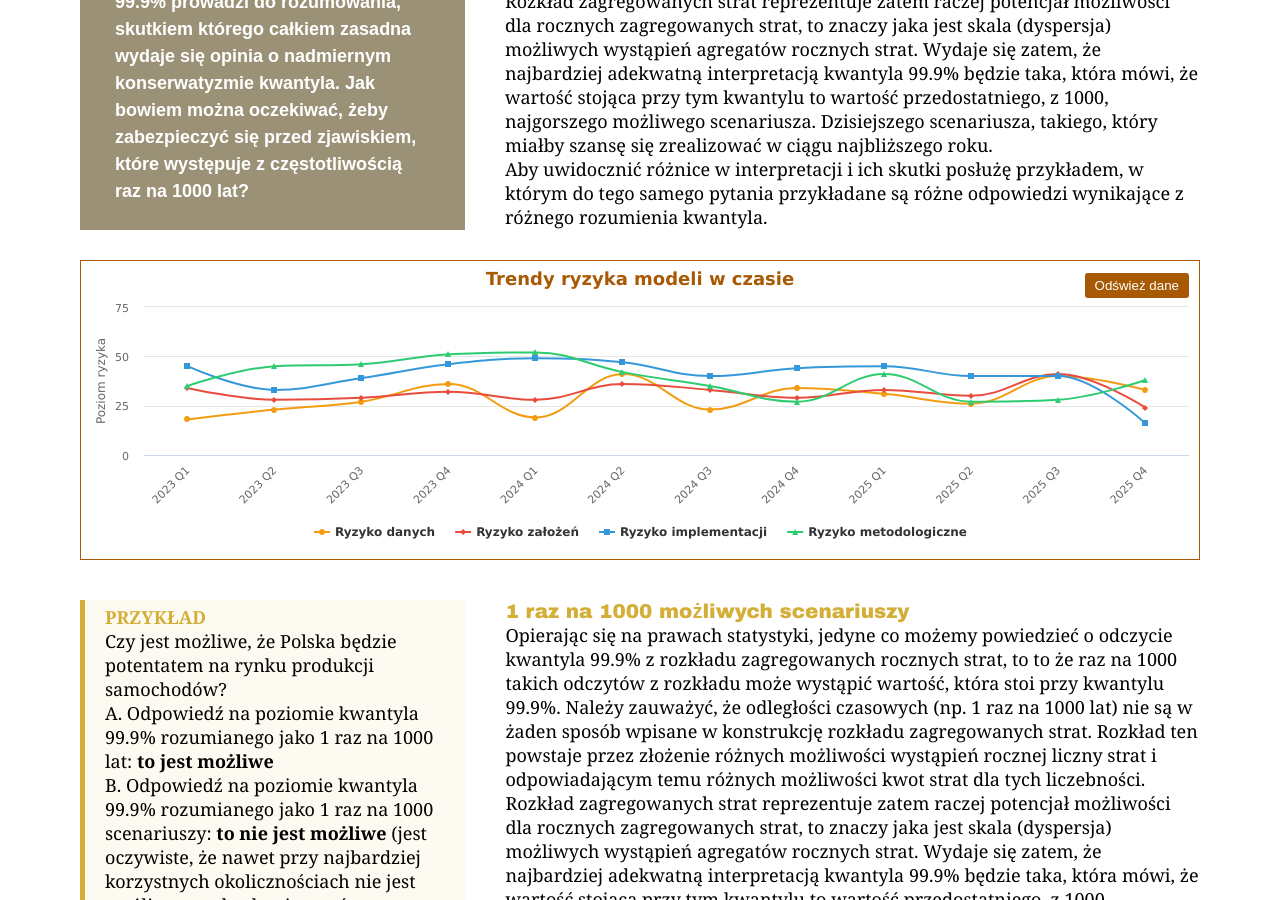
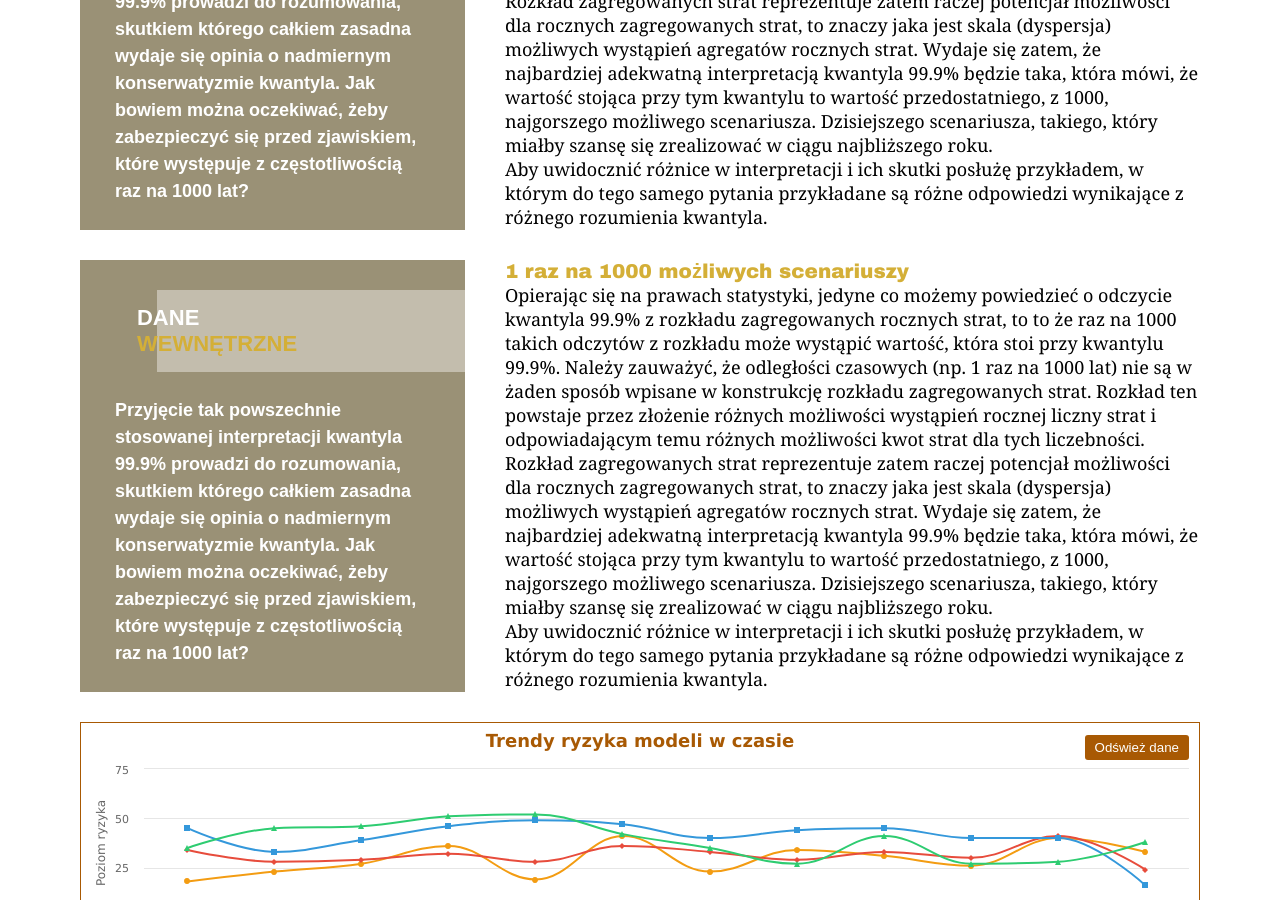
Before and after one commit to MaciejBuczak/risk-research, a Jekyll site: the page built from art-oprisk-kw999_v3_9.md, in a window 1280 px wide and 900 px high, scrolled down 22428 px. Built offline with Jekyll 4.4.1, drawn with Linux system fonts in a browser that asks for light colours.

Commit message:
Update art-oprisk-kw999-layout_v3_9.html

```diff
--- a/_layouts/art-oprisk-kw999-layout_v3_9.html
+++ b/_layouts/art-oprisk-kw999-layout_v3_9.html
@@ -1951,6 +1951,49 @@
     <p>Aby uwidocznić różnice w interpretacji i ich skutki posłużę przykładem, w którym do tego samego pytania przykładane są różne odpowiedzi wynikające z różnego rozumienia kwantyla.</p>
   </div>
 </div>
+
+
+
+
+        <!-- NOWE ELEMENTY: O5.1 i T 5.2 -->
+<div class="ryzmod-o51-container" style="gap: 20px;">
+  <!-- Lewy element - trzyrzędowy układ -->
+  <div class="ryzmod-o51-box" style="width: 35%; padding: 0; position: relative; border-left: 0; display: flex; flex-direction: column; border: 5px solid: #D4AF37">
+
+    <!-- Pierwszy rząd - pełna szerokość -->
+    <div style="background-color: #9A9176; padding: 15px; width: 100%;">
+    </div>
+
+    <!-- Drugi rząd - podzielony na dwie kolumny -->
+    <div style="display: flex; width: 100%;">
+      <!-- Lewa kolumna (20% szerokości) -->
+      <div style="background-color: #C3BDAD; padding: 15px; width: 20%;">
+      </div>
+      <!-- Prawa kolumna (80% szerokości) - inny kolor -->
+      <div style="background-color: #ACA48E; padding-left: 0px; padding-right: 0px; padding-top: 15px; padding-bottom: 15px; width: 80%;">
+        <p style="color: white; font-family: Arial, sans-serif; margin: 0; font-size: 22px; font-weight: bold; margin-left: -20px;">DANE</p>
+        <p style="color: #D4AF37; font-family: Arial, sans-serif; margin: 0; font-size: 22px; font-weight: bold; margin-left: -20px;">WEWNĘTRZNE</p>
+      </div>
+    </div>
+
+    <!-- Trzeci rząd - pełna szerokość -->
+    <div style="background-color: #9A9176; padding-left: 35px; padding-right: 35px; padding-top: 25px; padding-bottom: 25px; width: 100%; flex-grow: 1;">
+       <p style="color: white; font-family: Arial, sans-serif; font-weight: bold; margin: 0; line-height: 1.5; font-size: 18px;">Przyjęcie tak powszechnie stosowanej interpretacji kwantyla 99.9% prowadzi do rozumowania, skutkiem którego całkiem zasadna wydaje się opinia o nadmiernym konserwatyzmie kwantyla. Jak bowiem można oczekiwać, żeby zabezpieczyć się przed zjawiskiem, które występuje z częstotliwością raz na 1000 lat?</p>
+    </div>
+
+  </div>
+
+  <!-- Tekst po prawej - bez zmian -->
+  <div class="ryzmod-t52-text">
+    <h5 style="font-family: Arial Black, Arial, sans-serif; font-size: 20px; font-weight: bold; margin-top: 0; color: #D4AF37;">1 raz na 1000 możliwych scenariuszy</h5>
+    <p>Opierając się na prawach statystyki, jedyne co możemy powiedzieć o odczycie kwantyla 99.9% z rozkładu zagregowanych rocznych strat, to to że raz na 1000 takich odczytów z rozkładu może wystąpić wartość, która stoi przy kwantylu 99.9%. Należy zauważyć, że odległości czasowych (np. 1 raz na 1000 lat) nie są w żaden sposób wpisane w konstrukcję rozkładu zagregowanych strat. Rozkład ten powstaje przez złożenie różnych możliwości wystąpień rocznej liczny strat i odpowiadającym temu różnych możliwości kwot strat dla tych liczebności. Rozkład zagregowanych strat reprezentuje zatem raczej potencjał możliwości dla rocznych zagregowanych strat, to znaczy jaka jest skala (dyspersja) możliwych wystąpień agregatów rocznych strat. Wydaje się zatem, że najbardziej adekwatną interpretacją kwantyla 99.9% będzie taka, która mówi, że wartość stojąca przy tym kwantylu to wartość przedostatniego, z 1000, najgorszego możliwego scenariusza. Dzisiejszego scenariusza, takiego, który miałby szansę się zrealizować w ciągu najbliższego roku.</p>
+    <p>Aby uwidocznić różnice w interpretacji i ich skutki posłużę przykładem, w którym do tego samego pytania przykładane są różne odpowiedzi wynikające z różnego rozumienia kwantyla.</p>
+  </div>
+</div>
+
+
+
+
 
 
 
```
